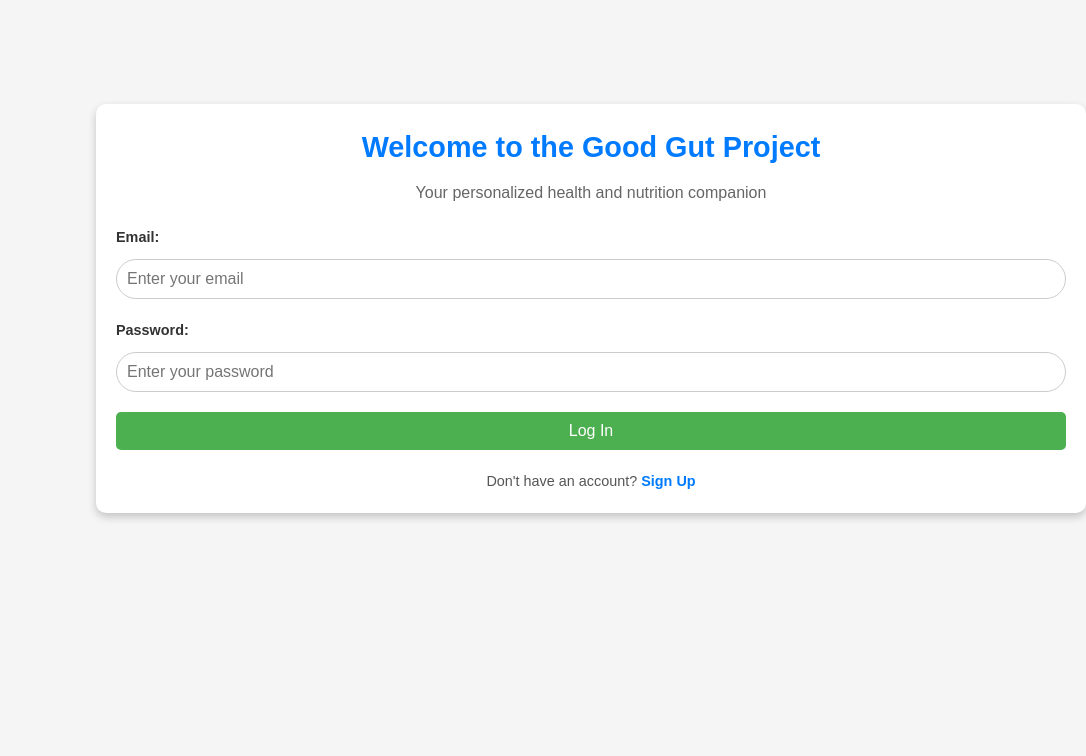
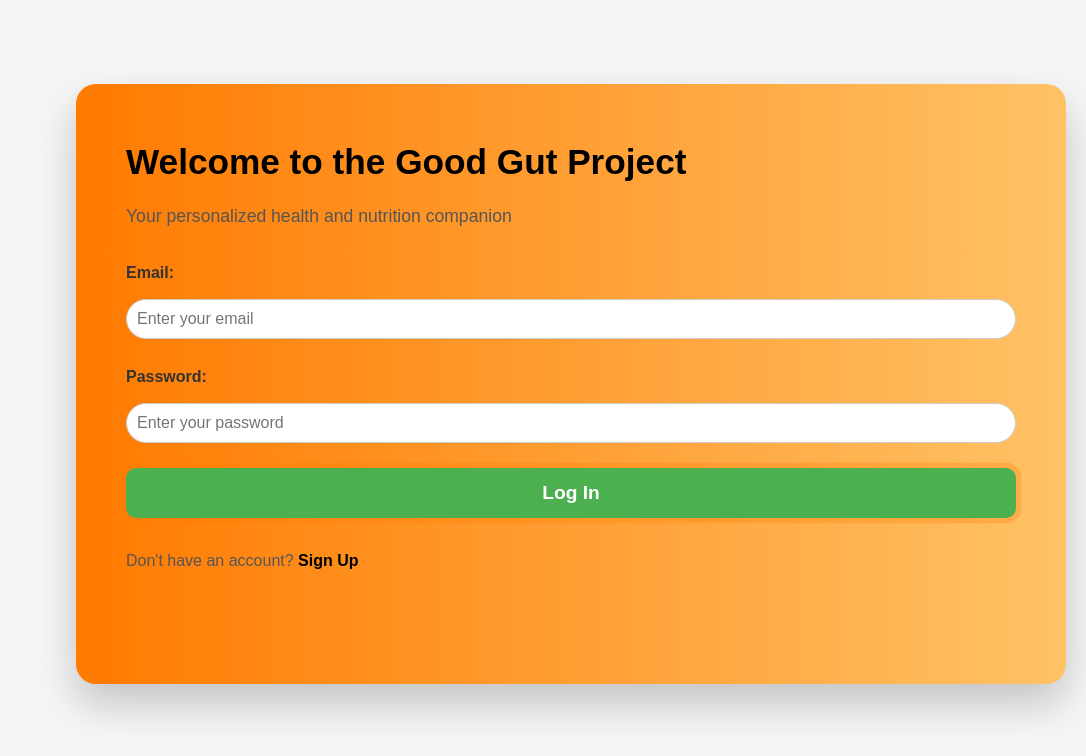
Before and after one commit to Beastaleast/project, a React (Create React App) app: page /login in a window 1280 px wide. Shown: the top 756 px of the page, without its empty margins (194-1280 px from the left). Built offline with nearby package versions, Linux system fonts and the light colour scheme.

Commit message:
Login,and some CSS

```diff
--- a/package.json
+++ b/package.json
@@ -19,15 +19,19 @@
     "bootstrap": "^5.3.3",
     "browserify-zlib": "^0.2.0",
     "dotenv": "^16.4.7",
+    "framer-motion": "^12.16.0",
     "https-browserify": "^1.0.0",
     "react": "^18.3.1",
+    "react-bits": "^1.0.5",
     "react-dom": "^18.3.1",
     "react-redux": "^9.2.0",
     "react-router-dom": "^6.28.1",
     "react-scripts": "5.0.1",
     "react-toastify": "^11.0.5",
+    "react-tsparticles": "^2.12.2",
     "stream-browserify": "^3.0.0",
     "stream-http": "^3.2.0",
+    "tsparticles": "^2.11.1",
     "url": "^0.11.4",
     "util": "^0.12.5",
     "web-vitals": "^2.1.4"
--- a/src/components/Header/Newhead.css
+++ b/src/components/Header/Newhead.css
@@ -27,6 +27,66 @@
   color: white;
 }
 
+.gg-avatar-container {
+  position: relative;
+  cursor: pointer;
+}
+
+.gg-avatar {
+  border-radius: 50%;
+  transition: transform 0.2s ease;
+}
+
+.gg-avatar:hover {
+  transform: scale(1.05);
+}
+
+.gg-dropdown {
+  position: absolute;
+  top: 60px;
+  right: 0;
+  background-color: #ffffff;
+  color: #333;
+  border-radius: 8px;
+  box-shadow: 0px 6px 20px rgba(0, 0, 0, 0.15);
+  width: 160px;
+  z-index: 2000;
+  animation: dropdownFade 0.25s ease-in-out;
+  overflow: hidden;
+}
+
+.gg-dropdown ul {
+  list-style: none;
+  padding: 0;
+  margin: 0;
+}
+
+.gg-dropdown li {
+  padding: 12px 16px;
+  border-bottom: 1px solid #f0f0f0;
+  transition: background 0.2s;
+  cursor: pointer;
+}
+
+.gg-dropdown li:last-child {
+  border-bottom: none;
+}
+
+.gg-dropdown li:hover {
+  background-color: #f3f3f3;
+}
+
+@keyframes dropdownFade {
+  from {
+    opacity: 0;
+    transform: translateY(-5%);
+  }
+  to {
+    opacity: 1;
+    transform: translateY(0);
+  }
+}
+
 @media (max-width: 768px) {
   .gg-logo,
   .gg-avatar {
--- a/src/components/Header/Newhead.js
+++ b/src/components/Header/Newhead.js
@@ -1,14 +1,45 @@
-import React from "react";
+import React, { useState, useRef, useEffect } from "react";
 import "./Newhead.css";
 import Mobilehamburger from "../Common/Mobilehamburger";
 
+export default function Header() {
+  const [isOpen, setIsOpen] = useState(false);
+  const dropdownRef = useRef(null);
 
-export default function Header() {
+  // Close dropdown when clicking outside
+  useEffect(() => {
+    function handleClickOutside(event) {
+      if (dropdownRef.current && !dropdownRef.current.contains(event.target)) {
+        setIsOpen(false);
+      }
+    }
+    document.addEventListener("mousedown", handleClickOutside);
+    return () => document.removeEventListener("mousedown", handleClickOutside);
+  }, []);
+
   return (
     <header className="gg-header">
-    <Mobilehamburger/>
+      <Mobilehamburger />
       <img src="gglogo-svg.svg" alt="Logo" className="gg-logo" />
-      <img src="2815428.png" alt="User Avatar" className="gg-avatar" />
+
+      <div className="gg-avatar-container" ref={dropdownRef}>
+        <img
+          src="2815428.png"
+          alt="User Avatar"
+          className="gg-avatar"
+          onClick={() => setIsOpen(!isOpen)}
+        />
+
+        {isOpen && (
+          <div className="gg-dropdown">
+            <ul>
+              <li>👤 My Profile</li>
+              <li>⚙️ Settings</li>
+              <li>🔒 Logout</li>
+            </ul>
+          </div>
+        )}
+      </div>
     </header>
   );
 }
--- a/src/components/MainContent/DataAddiiton/Flyer.css
+++ b/src/components/MainContent/DataAddiiton/Flyer.css
@@ -4,6 +4,7 @@
   background: #f7f9fc;
   color: #333;
   display: flex;
+  justify-content: space-between;
 }
 
 .accordion-section {
--- a/src/components/MainContent/LogIn/Login.js
+++ b/src/components/MainContent/LogIn/Login.js
@@ -1,8 +1,8 @@
 import React, { useEffect, useState } from "react";
 import { Link, useNavigate } from "react-router-dom";
-import "./Login1.css";
 import { useSelector, useDispatch } from "react-redux";
 import { Authentication } from "../../../actions/authActions";
+import "./Login1.css";
 
 function Login() {
   const navigate = useNavigate();
@@ -13,7 +13,7 @@ function Login() {
 
   useEffect(() => {
     if (isAuthenticated) {
-      navigate("/home"); // Redirect if already logged in
+      navigate("/home");
     }
   }, [isAuthenticated, navigate]);
 
@@ -23,7 +23,7 @@ function Login() {
       credentials.password === "kanpurggp"
     ) {
       dispatch(Authentication(true));
-      localStorage.setItem("isAuthenticated", "true"); // Store authentication status
+      localStorage.setItem("isAuthenticated", "true");
       setMessage("");
       navigate("/home");
     } else {
@@ -33,13 +33,18 @@ function Login() {
     }
   };
 
+  const handleSubmit = (e) => {
+    e.preventDefault();
+    checkAuthentication();
+  };
+
   return (
     <div className="login-container">
       <div className="login-header">
         <h1>Welcome to the Good Gut Project</h1>
         <p>Your personalized health and nutrition companion</p>
       </div>
-      <div className="login-form">
+      <form onSubmit={handleSubmit} className="login-form">
         <div className="form-group">
           <label htmlFor="email">Email:</label>
           <input
@@ -51,6 +56,7 @@ function Login() {
             onChange={(e) =>
               setCredentials({ ...credentials, email: e.target.value })
             }
+            required
           />
         </div>
         <div className="form-group">
@@ -64,9 +70,10 @@ function Login() {
             onChange={(e) =>
               setCredentials({ ...credentials, password: e.target.value })
             }
+            required
           />
         </div>
-        <button className="login-btn" onClick={checkAuthentication}>
+        <button type="submit" className="login-btn">
           Log In
         </button>
         {message && <h3 className="error-message">{message}</h3>}
@@ -76,7 +83,7 @@ function Login() {
             Sign Up
           </Link>
         </p>
-      </div>
+      </form>
     </div>
   );
 }
--- a/src/components/MainContent/LogIn/Login1.css
+++ b/src/components/MainContent/LogIn/Login1.css
@@ -1,4 +1,3 @@
-/* General Reset */
 * {
   margin: 0;
   padding: 0;
@@ -6,97 +5,142 @@
 }
 
 body {
-  font-family: "Arial", sans-serif;
-  background-color: #f9f9f9;
-  color: #333;
+  font-family: "Segoe UI", Tahoma, Geneva, Verdana, sans-serif;
+  min-height: 100vh;
   display: flex;
   justify-content: center;
   align-items: center;
-  height: 100vh;
+  overflow: hidden;
+  animation: bodyFadeIn 1s ease-in-out;
 }
 
-/* Login Container */
+
 .login-container {
+  background: linear-gradient(to right, #ff7a00, #ffc266);
   width: 100%;
-  max-width: 1200px;
-  background-color: white;
-  border-radius: 10px;
-  box-shadow: 0 4px 8px rgba(0, 0, 0, 0.2);
-  padding: 20px;
-  margin: 20px;
-  text-align: center;
+  max-width: 1800px;
+  height: 600px;
+  background-color: #fff;
+  border-radius: 20px;
+  padding: 50px;
+  box-shadow: 0 20px 40px rgba(0, 0, 0, 0.2);
+  animation: fadeSlideUp 1s ease;
+
 }
 
-/* Header */
+
 .login-header h1 {
-  font-size: 1.8rem;
-  color: #007bff;
-  margin-bottom: 10px;
+  font-size: 2.2rem;
+  color: #000000;
+  margin-bottom: 12px;
 }
 
 .login-header p {
-  font-size: 1rem;
-  color: #666;
-  margin-bottom: 20px;
+  font-size: 1.1rem;
+  color: #555;
+  margin-bottom: 30px;
 }
 
-/* Form Styles */
+
 .login-form .form-group {
-  margin-bottom: 20px;
+  margin-bottom: 25px;
   text-align: left;
 }
 
 .login-form label {
   display: block;
-  font-size: 0.9rem;
+  font-weight: 600;
+  font-size: 1rem;
   color: #333;
-  margin-bottom: 5px;
+  margin-bottom: 8px;
 }
 
 .login-form input {
   width: 100%;
-  padding: 10px;
-  font-size: 1rem;
-  border: 1px solid #ccc;
-  border-radius: 5px;
+  padding: 14px;
+  font-size: 1.1rem;
+  border: 1.5px solid #ccc;
+  border-radius: 10px;
   outline: none;
-  transition: border 0.3s ease;
+  transition: 0.3s ease;
 }
 
 .login-form input:focus {
-  border-color: #007bff;
+  border-color: #ff7a00;
+  box-shadow: 0 0 10px rgba(255, 122, 0, 0.4);
 }
 
-/* Buttons */
+
 .login-btn {
   width: 100%;
-  padding: 10px;
-  font-size: 1rem;
+  padding: 14px;
+  font-size: 1.2rem;
   color: white;
-  background-color: #007bff;
+  background-color: #ff7a00;
   border: none;
-  border-radius: 5px;
+  border-radius: 10px;
   cursor: pointer;
-  transition: background-color 0.3s ease;
+  font-weight: bold;
+  transition: all 0.3s ease;
+  animation: buttonPulse 2s infinite ease-in-out;
 }
 
 .login-btn:hover {
-  background-color: #0056b3;
+  background-color: #e66800;
+  transform: scale(1.03);
 }
 
+
+.error-message {
+  color: red;
+  margin-top: 18px;
+  font-weight: bold;
+  font-size: 1rem;
+}
+
+
 .signup-text {
-  margin-top: 20px;
-  font-size: 0.9rem;
+  margin-top: 30px;
+  font-size: 1rem;
   color: #555;
 }
 
 .signup-link {
-  color: #007bff;
+  color: #000000;
   text-decoration: none;
   font-weight: bold;
-  transition: color 0.3s ease;
 }
 
 .signup-link:hover {
-  color: #0056b3;
+  color: #e66800;
 }
+
+
+@keyframes fadeSlideUp {
+  0% {
+    opacity: 0;
+    transform: translateY(40px);
+  }
+  100% {
+    opacity: 1;
+    transform: translateY(0);
+  }
+}
+
+@keyframes buttonPulse {
+  0%, 100% {
+    box-shadow: 0 0 0 0 rgba(255, 122, 0, 0.6);
+  }
+  50% {
+    box-shadow: 0 0 0 10px rgba(255, 122, 0, 0);
+  }
+}
+
+@keyframes bodyFadeIn {
+  from {
+    opacity: 0;
+  }
+  to {
+    opacity: 1;
+  }
+}
--- a/src/components/MainContent/StatCard/Cards.css
+++ b/src/components/MainContent/StatCard/Cards.css
@@ -57,10 +57,11 @@
   padding: 1rem;
   border-radius: 10px;
   transition: transform 0.3s, box-shadow 0.3s;
+  transform-style: preserve-3d;
 }
 
 .Peoplecard:hover {
-  transform: translateY(-5px);
+  transform: rotateX(360deg);
   box-shadow: 0 4px 15px rgba(0, 0, 0, 0.2);
 }
 
@@ -81,7 +82,7 @@
   margin-top: auto;
   background-color: #f7f7f7;
   border-top: 1px solid #ddd;
-  background-color:  #ff9134;
+  background-color: #ff9134;
 }
 
 .modal {
@@ -122,7 +123,6 @@
   color: #ff0000;
 }
 
-
 .modal-btn {
   width: 100%;
   background-color: #007bff;
--- a/src/components/Sidebar/Sidebar.css
+++ b/src/components/Sidebar/Sidebar.css
@@ -1,7 +1,7 @@
 
 .gg-sidebar {
   position: fixed;
-  top: 74px;
+  top: 80px;
   left: 0;
   width: 250px;
   height: calc(100vh - 64px);
```
Also changed, not shown: 1 other file (tests, documents, lock files or other folders).
